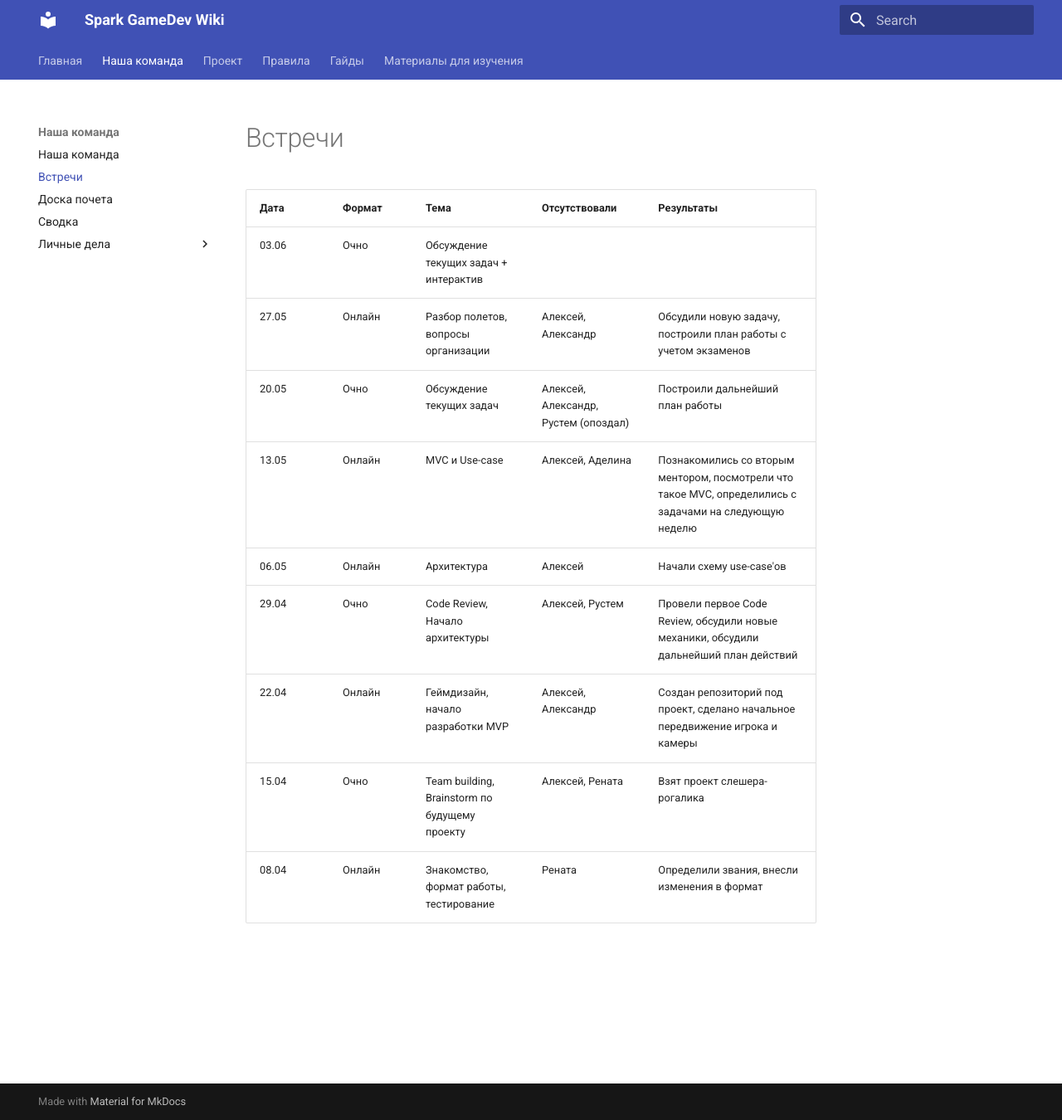
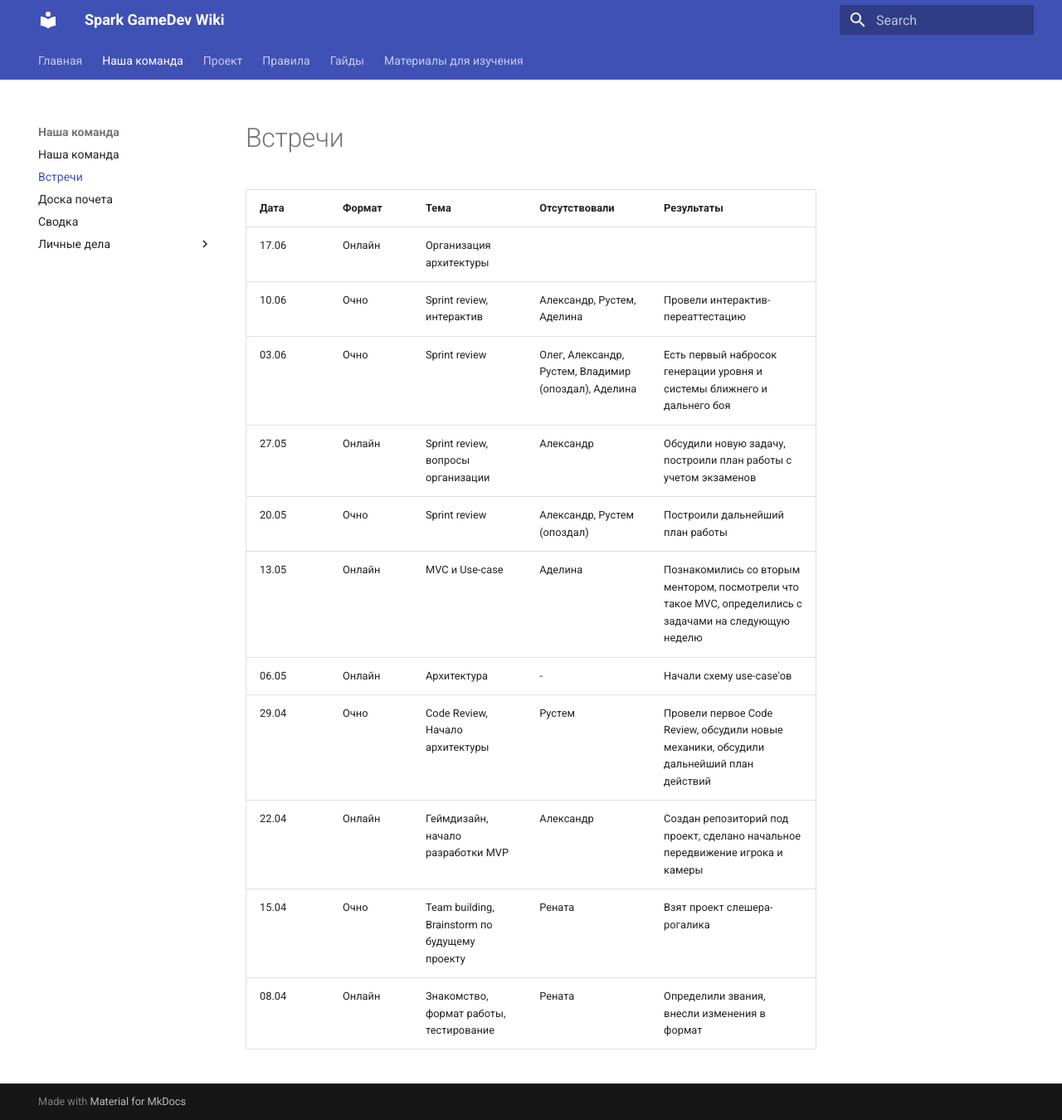
Before and after one commit to FrostHoll/spark-gamedev-wiki, an MkDocs documentation site: the page built from docs/team/meetings.md, in a window 1280 px wide and 1350 px high. Shown: the whole window at 83% size. Built offline with MkDocs 1.6.1 and Material for MkDocs 9.7.7, drawn with Linux system fonts in a browser that asks for light colours.

Commit message:
17.06
-Alexey removed from the team
-edited meetings page

```diff
--- a/docs/team/meetings.md
+++ b/docs/team/meetings.md
@@ -1,13 +1,15 @@
 # Встречи
 
-| Дата  | Формат | Тема                                          | Отсутствовали                        | Результаты                                                                                              |
-| ----- | ------ | --------------------------------------------- | ------------------------------------ | ------------------------------------------------------------------------------------------------------- |
-| 03.06 | Очно   | Обсуждение текущих задач + интерактив         |                                      |                                                                                                         |
-| 27.05 | Онлайн | Разбор полетов, вопросы организации           | Алексей, Александр                   | Обсудили новую задачу, построили план работы с учетом экзаменов                                         |
-| 20.05 | Очно   | Обсуждение текущих задач                      | Алексей, Александр, Рустем (опоздал) | Построили дальнейший план работы                                                                        |
-| 13.05 | Онлайн | MVC и Use-case                                | Алексей, Аделина                     | Познакомились со вторым ментором, посмотрели что такое MVC, определились с задачами на следующую неделю |
-| 06.05 | Онлайн | Архитектура                                   | Алексей                              | Начали схему use-case'ов                                                                                |
-| 29.04 | Очно   | Code Review, Начало архитектуры               | Алексей, Рустем                      | Провели первое Code Review, обсудили новые механики, обсудили дальнейший план действий                  |
-| 22.04 | Онлайн | Геймдизайн, начало разработки MVP             | Алексей, Александр                   | Создан репозиторий под проект, сделано начальное передвижение игрока и камеры                           |
-| 15.04 | Очно   | Team building, Brainstorm по будущему проекту | Алексей, Рената                      | Взят проект слешера-рогалика                                                                            |
-| 08.04 | Онлайн | Знакомство, формат работы, тестирование       | Рената                               | Определили звания, внесли изменения в формат                                                            |
+| Дата  | Формат | Тема                                          | Отсутствовали                                        | Результаты                                                                                              |
+| ----- | ------ | --------------------------------------------- | ---------------------------------------------------- | ------------------------------------------------------------------------------------------------------- |
+| 17.06 | Онлайн | Организация архитектуры                       |                                                      |                                                                                                         |
+| 10.06 | Очно   | Sprint review, интерактив                     | Александр, Рустем, Аделина                           | Провели интерактив-переаттестацию                                                                       |
+| 03.06 | Очно   | Sprint review                                 | Олег, Александр, Рустем, Владимир (опоздал), Аделина | Есть первый набросок генерации уровня и системы ближнего и дальнего боя                                 |
+| 27.05 | Онлайн | Sprint review, вопросы организации            | Александр                                            | Обсудили новую задачу, построили план работы с учетом экзаменов                                         |
+| 20.05 | Очно   | Sprint review                                 | Александр, Рустем (опоздал)                          | Построили дальнейший план работы                                                                        |
+| 13.05 | Онлайн | MVC и Use-case                                | Аделина                                              | Познакомились со вторым ментором, посмотрели что такое MVC, определились с задачами на следующую неделю |
+| 06.05 | Онлайн | Архитектура                                   | -                                                    | Начали схему use-case'ов                                                                                |
+| 29.04 | Очно   | Code Review, Начало архитектуры               | Рустем                                               | Провели первое Code Review, обсудили новые механики, обсудили дальнейший план действий                  |
+| 22.04 | Онлайн | Геймдизайн, начало разработки MVP             | Александр                                            | Создан репозиторий под проект, сделано начальное передвижение игрока и камеры                           |
+| 15.04 | Очно   | Team building, Brainstorm по будущему проекту | Рената                                               | Взят проект слешера-рогалика                                                                            |
+| 08.04 | Онлайн | Знакомство, формат работы, тестирование       | Рената                                               | Определили звания, внесли изменения в формат                                                            |
```
Also changed, not shown: docs/team/team_index.md (+0 -1 lines), 1 other file.
